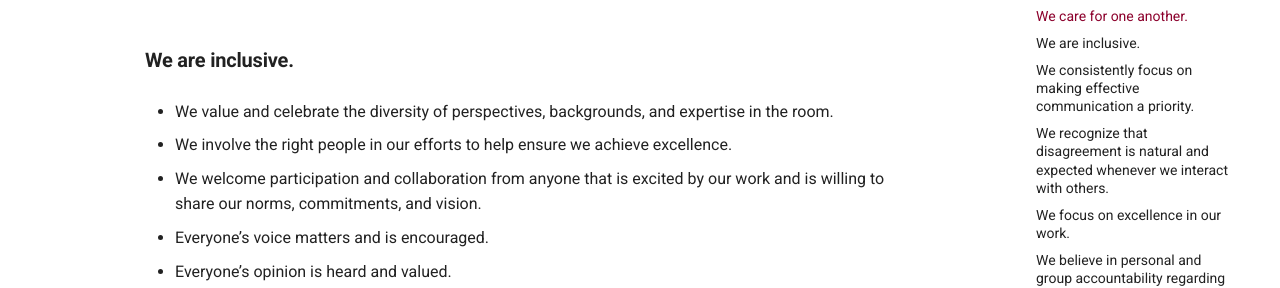
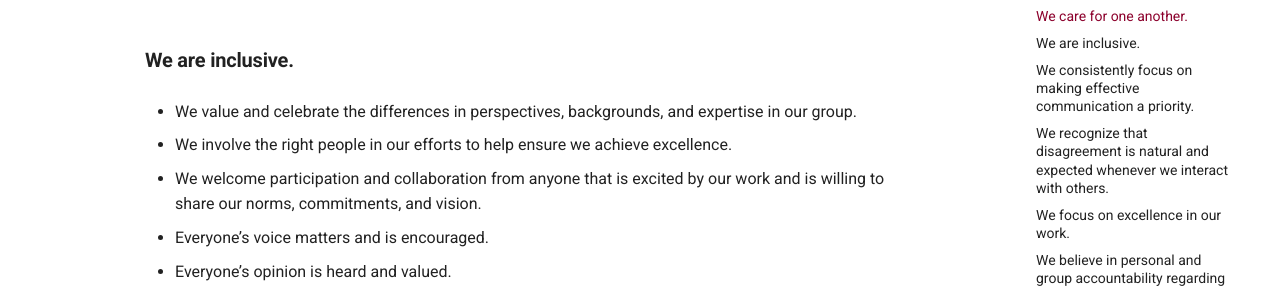
Before and after one commit to Microbial-Ecology-Group/vero-research, an MkDocs documentation site: the page built from docs/ourvalues.md, in a window 1280 px wide and 900 px high, scrolled down 617 px. Shown: the part 158-446 px from the top of the window. Built offline with MkDocs 1.6.1 and Material for MkDocs 9.7.7, drawn with Linux system fonts in a browser that asks for light colours.

Commit message:
Update ourvalues.md

```diff
--- a/docs/ourvalues.md
+++ b/docs/ourvalues.md
@@ -23,7 +23,7 @@ At VERO, we focus every day on developing our TEAM, and believe that by helping
 
 ### **We are inclusive.**
 
-  * We value and celebrate the diversity of perspectives, backgrounds, and expertise in the room.
+  * We value and celebrate the differences in perspectives, backgrounds, and expertise in our group.
 
   * We involve the right people in our efforts to help ensure we achieve excellence.
 
```
